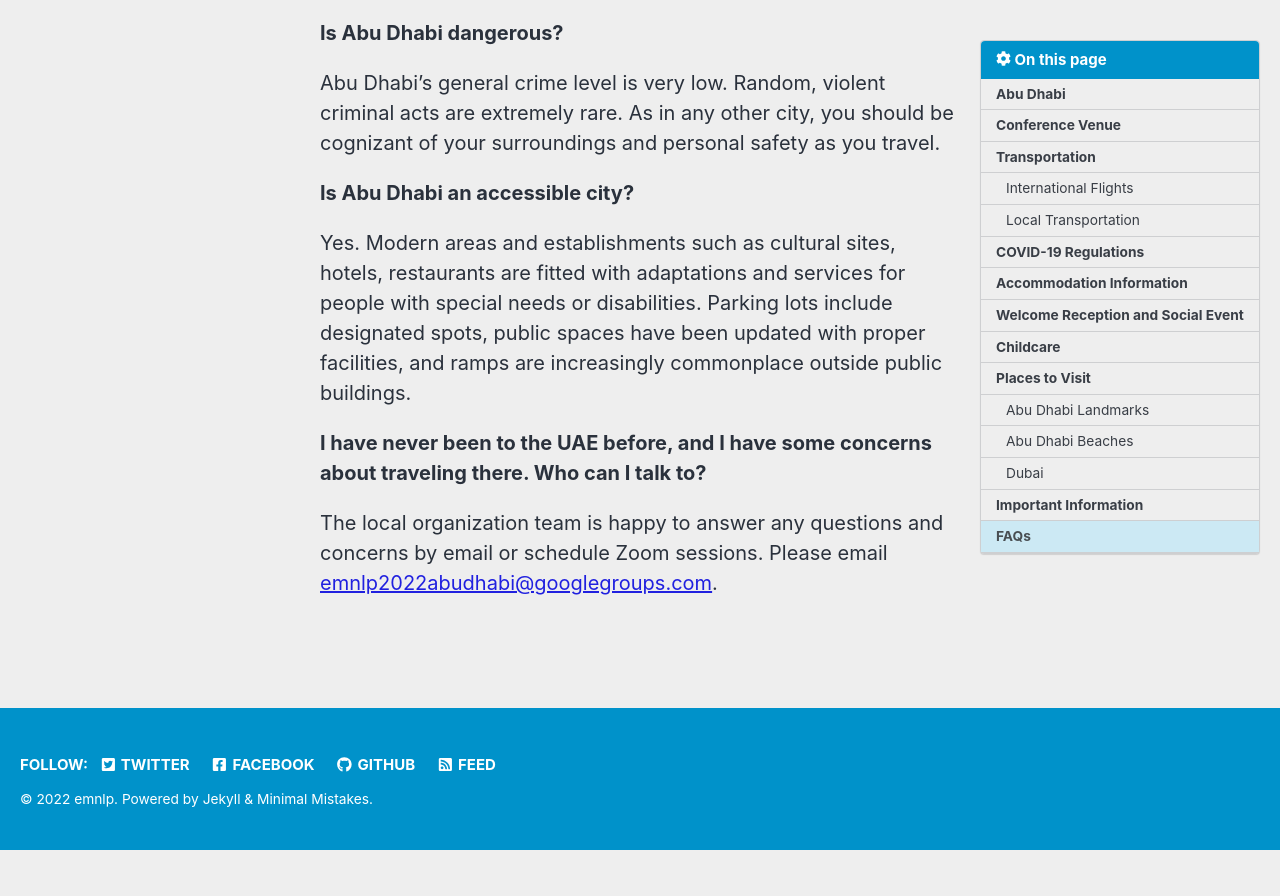
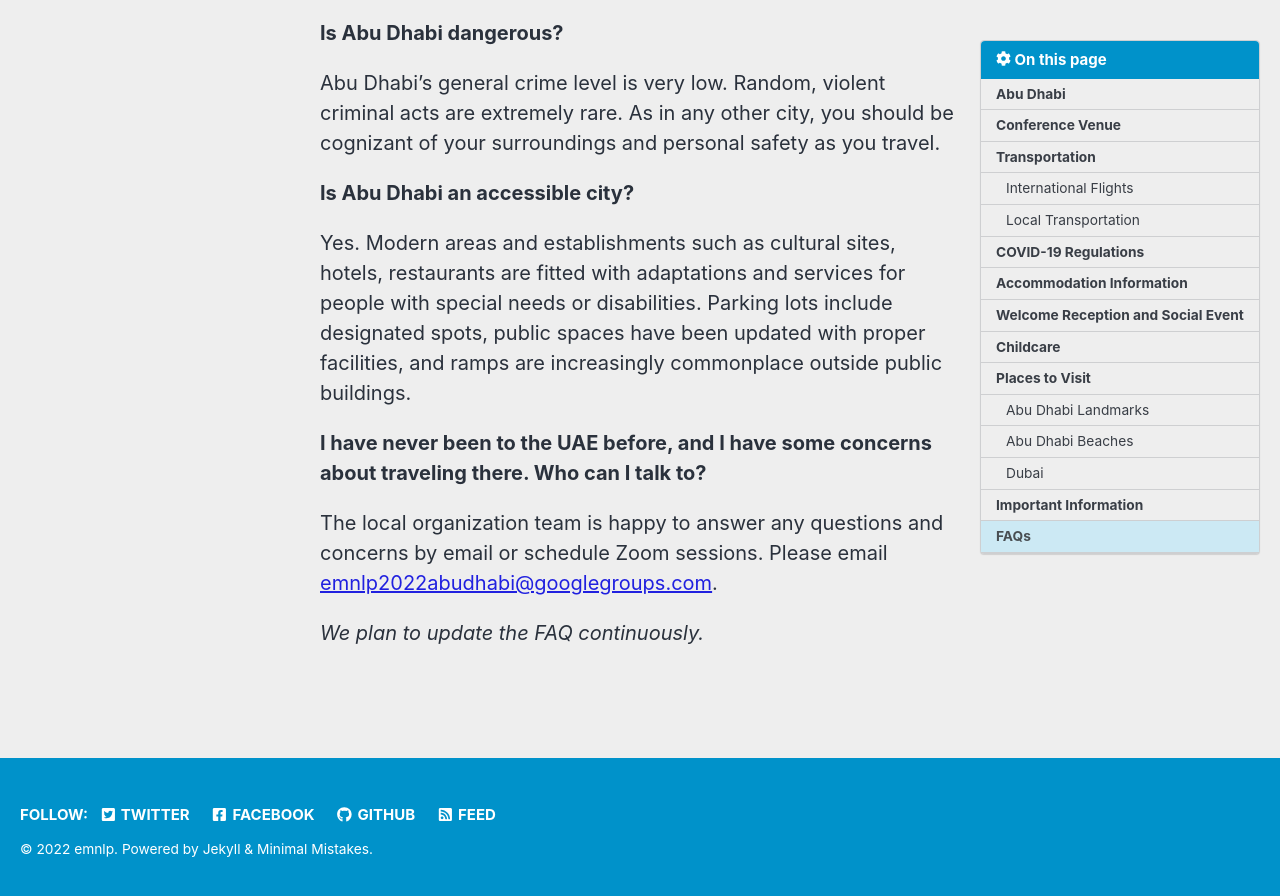
Before and after one commit to yxni98/EMNLP_2022, a Jekyll site: the page built from _pages/venue.md, in a window 1280 px wide and 900 px high, scrolled down 14328 px. Shown: the top 896 px of the window. Built offline with Jekyll 4.4.1, drawn with Linux system fonts in a browser that asks for light colours; cached includes are drawn as plain includes; nearby versions of some CDN libraries; comment, search, counter and statistics services are not loaded; before the commit the page ends 15178 px from its top, so only the background shows below that.

Commit message:
"update" comment

```diff
--- a/_pages/venue.md
+++ b/_pages/venue.md
@@ -328,3 +328,6 @@ Discretion is generally advisable.  -->
 **I have never been to the UAE before, and I have some concerns about traveling there. Who can I talk to?**
 
 The local organization team is happy to answer any questions and concerns by email or schedule Zoom sessions. Please email <emnlp2022abudhabi@googlegroups.com>.
+
+
+*We plan to update the FAQ continuously.*
```
